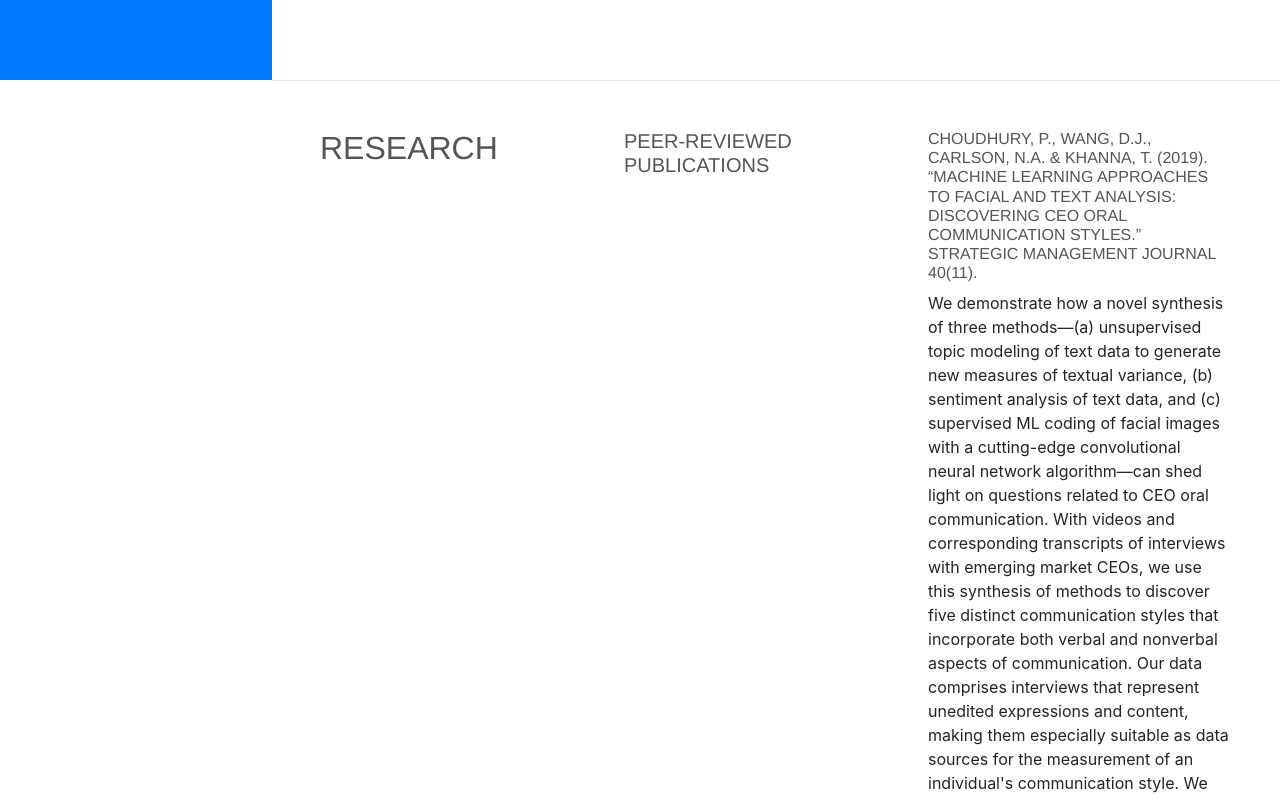
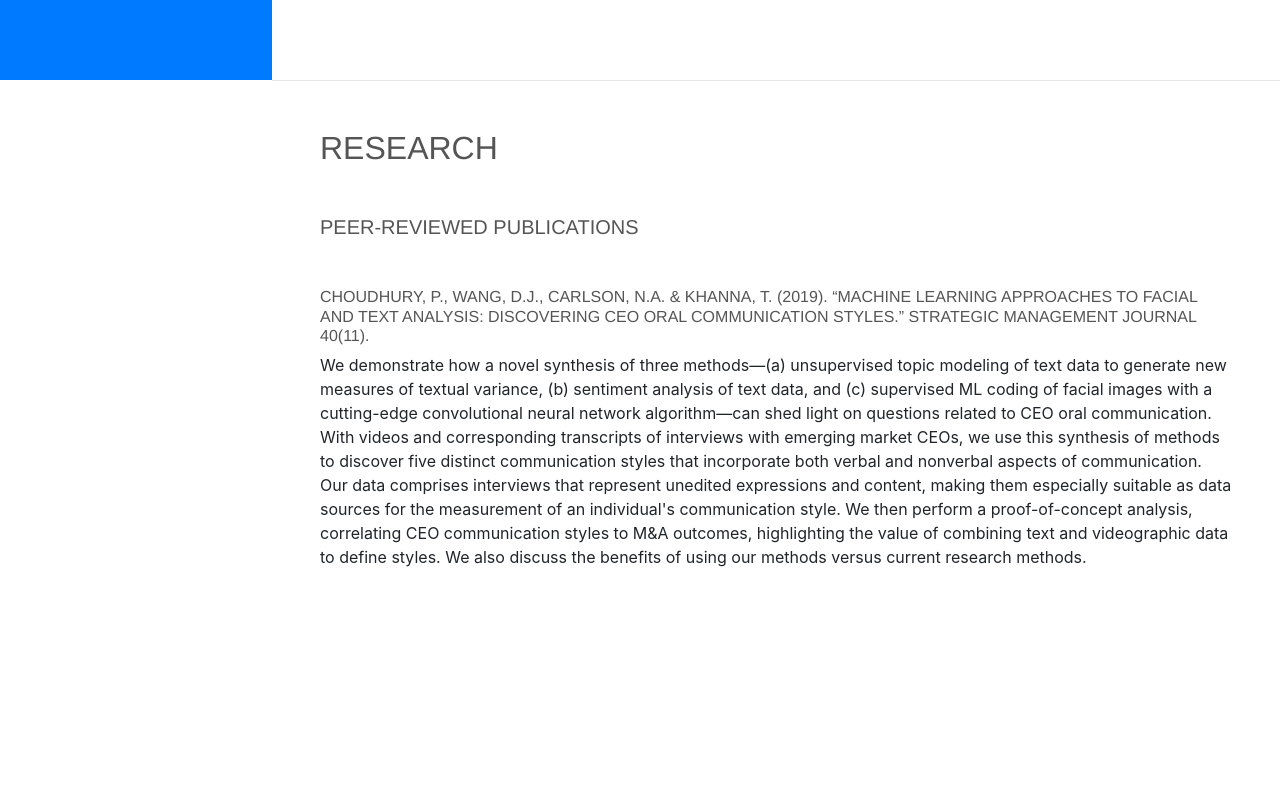
Before and after one commit to natalie-carlson/natalie-carlson.github.io, a website with bundled scripts: page index.html in a window 1280 px wide. Shown: the part 720-1518 px from the top of the page. Built offline with nearby package versions, Linux system fonts and the light colour scheme; a web font is replaced by a local one.

Commit message:
Update research section

```diff
--- a/index.html
+++ b/index.html
@@ -83,15 +83,17 @@
     <section class="resume-section p-3 p-lg-5 d-flex justify-content-center" id="research">
        <div class="w-100">
         <h2 class="mb-5">Research</h2>
+
+      <div>
+        <h5 class="mb-5">Peer-Reviewed Publications </h5>
+
+      <div>
+        <h6>Choudhury, P., Wang, D.J., Carlson, N.A. & Khanna, T. (2019). “Machine Learning Approaches to Facial and Text Analysis: Discovering CEO Oral Communication Styles.” Strategic Management Journal 40(11).</h6>
+        <p>We demonstrate how a novel synthesis of three methods—(a) unsupervised topic modeling of text data to generate new measures of textual variance, (b) sentiment analysis of text data, and (c) supervised ML coding of facial images with a cutting-edge convolutional neural network algorithm—can shed light on questions related to CEO oral communication. With videos and corresponding transcripts of interviews with emerging market CEOs, we use this synthesis of methods to discover five distinct communication styles that incorporate both verbal and nonverbal aspects of communication. Our data comprises interviews that represent unedited expressions and content, making them especially suitable as data sources for the measurement of an individual's communication style. We then perform a proof-of-concept analysis, correlating CEO communication styles to M&A outcomes, highlighting the value of combining text and videographic data to define styles. We also discuss the benefits of using our methods versus current research methods.</a></p>
       </div>
 
-      <div class="w-100">
-        <h5 class="mb-5">Peer-Reviewed Publications </h5>
       </div>
 
-      <div class="w-100">
-        <h6>Choudhury, P., Wang, D.J., Carlson, N.A. & Khanna, T. (2019). “Machine Learning Approaches to Facial and Text Analysis: Discovering CEO Oral Communication Styles.” Strategic Management Journal 40(11).</h6>
-        <p>We demonstrate how a novel synthesis of three methods—(a) unsupervised topic modeling of text data to generate new measures of textual variance, (b) sentiment analysis of text data, and (c) supervised ML coding of facial images with a cutting-edge convolutional neural network algorithm—can shed light on questions related to CEO oral communication. With videos and corresponding transcripts of interviews with emerging market CEOs, we use this synthesis of methods to discover five distinct communication styles that incorporate both verbal and nonverbal aspects of communication. Our data comprises interviews that represent unedited expressions and content, making them especially suitable as data sources for the measurement of an individual's communication style. We then perform a proof-of-concept analysis, correlating CEO communication styles to M&A outcomes, highlighting the value of combining text and videographic data to define styles. We also discuss the benefits of using our methods versus current research methods.</a></p>
       </div>
 
     </section>
```
